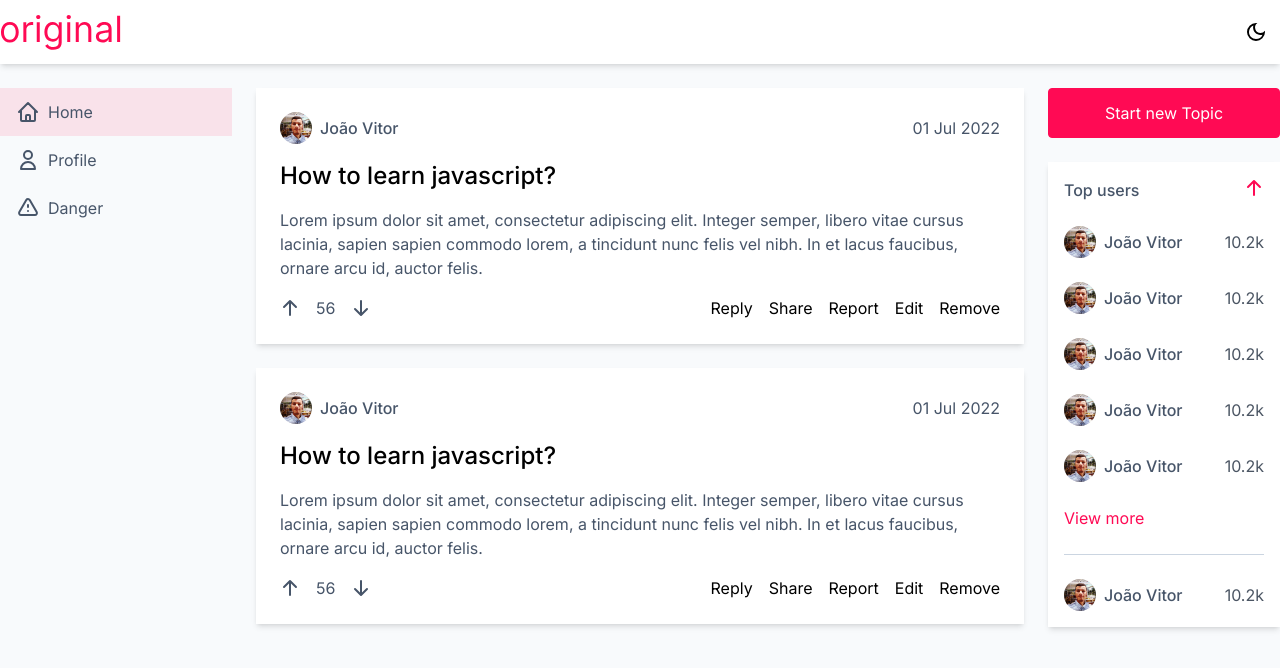
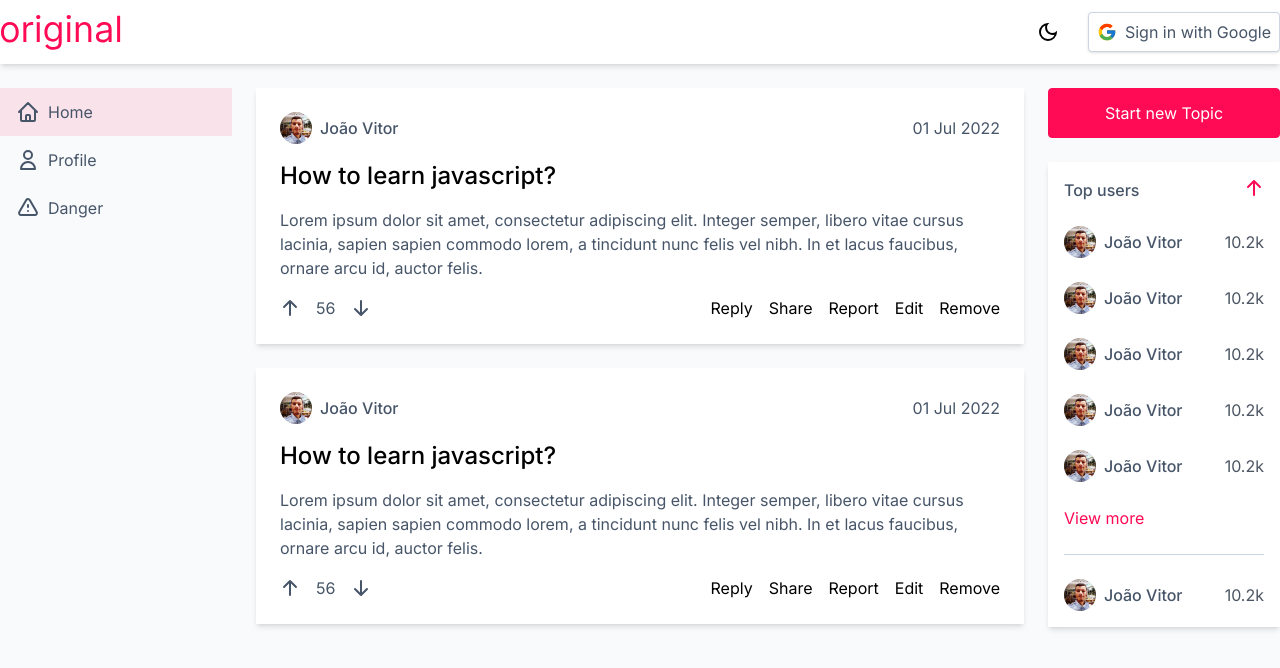
Before and after one commit to joaovitorcode/original, a Next.js app: page / in a window 1280 px wide. Shown: the top 668 px of the page. Built offline with nearby package versions, Linux system fonts and the light colour scheme.

Commit message:
refactor: refactored google button

```diff
--- a/src/components/GoogleButton.tsx
+++ b/src/components/GoogleButton.tsx
@@ -1,7 +1,15 @@
-export function GoogleButton() {
+import { FcGoogle } from 'react-icons/fc'
+
+interface GoogleButtonProps {
+  styleProps?: string
+}
+
+export function GoogleButton(props: GoogleButtonProps) {
   return (
-    <button className="w-auto py-2 sm:py-3 px-3 sm:px-4 bg-google hover:bg-white text-white hover:text-google border border-google rounded transition-colors">
-      Sign in with Google
+    <button
+      className={`sm:w-auto h-10 px-2 bg-white dark:bg-slate-900 hover:bg-slate-50 dark:hover:bg-slate-800 text-slate-600 dark:text-slate-300 border border-slate-300 dark:border-slate-600 shadow rounded transition-colors flex items-center gap-2 ${props.styleProps}`}
+    >
+      <FcGoogle size={20} /> Sign in with Google
     </button>
   )
 }
--- a/src/components/Header.tsx
+++ b/src/components/Header.tsx
@@ -1,7 +1,7 @@
 import Image from 'next/image'
 import Link from 'next/link'
 import { useState } from 'react'
-// import { GoogleButton } from './GoogleButton'
+import { GoogleButton } from './GoogleButton'
 import { MdMenu } from 'react-icons/md'
 import { Nav } from '../components/Nav'
 import { ToggleColorModoButton } from '../components/ToggleColorModoButton'
@@ -13,8 +13,11 @@ export function Header() {
     <header className="w-full h-16 bg-white dark:bg-slate-900 shadow-md sticky top-0 z-10">
       <div className="max-w-7xl h-full flex items-center justify-between mx-4 xl:mx-auto">
         <Image src="/logo.svg" alt="logo" width="121px" height="35px" />
-        <div className="flex gap-4">
+        <div className="flex gap-4 items-center">
           <ToggleColorModoButton />
+          <div className="hidden sm:block">
+            <GoogleButton />
+          </div>
           <button className="xl:hidden dark:text-white">
             <MdMenu onClick={() => setIsOpen(!isOpen)} size={24} />
           </button>
@@ -23,11 +26,15 @@ export function Header() {
       {isOpen && (
         <div className="w-full bg-white dark:bg-slate-900 shadow-md pb-4">
           <Nav className="lg:hidden" />
+
           <Link href="/topic/new">
             <a className="block text-center py-3 bg-brand hover:bg-white dark:hover:bg-slate-900 text-white hover:text-brand border border-brand rounded transition-colors mx-4 mt-4">
               Start new Topic
             </a>
           </Link>
+          <div className="sm:hidden mx-4 mt-4">
+            <GoogleButton styleProps="w-full h-12 justify-center" />
+          </div>
         </div>
       )}
     </header>
```
